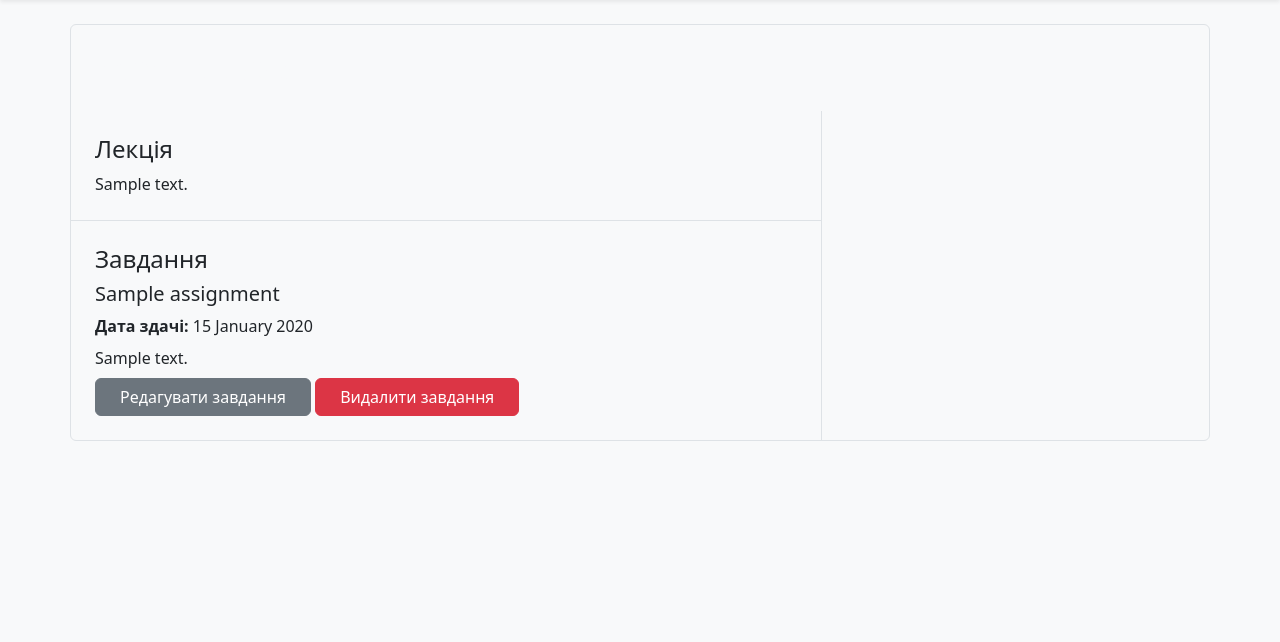
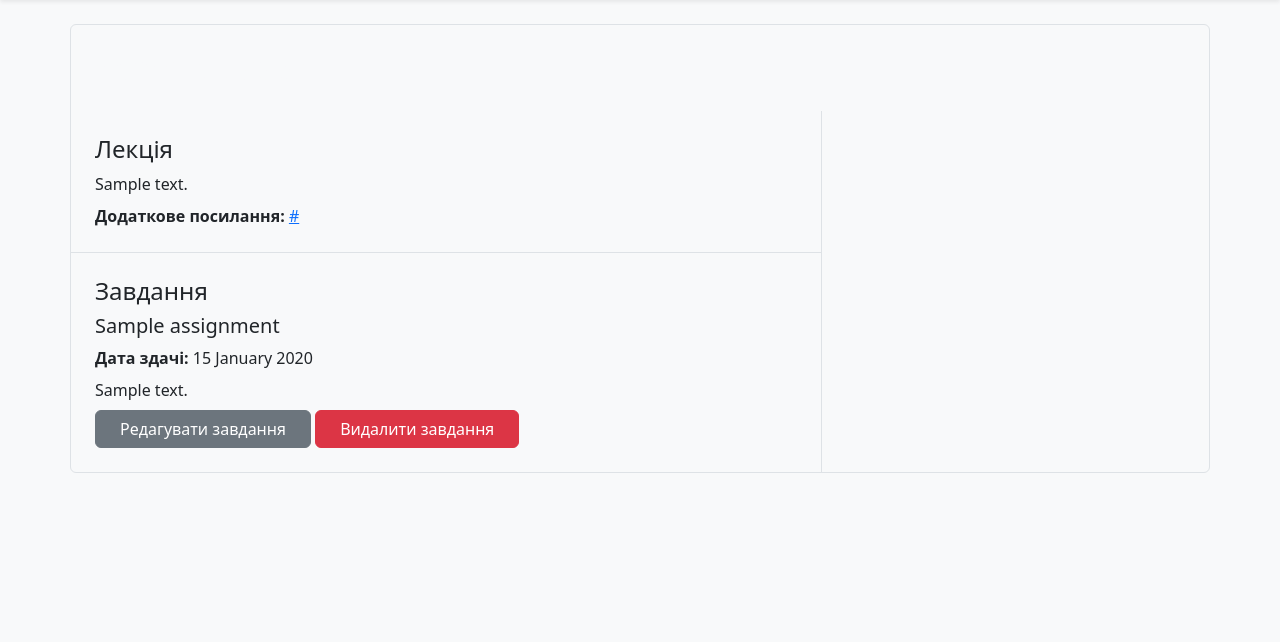
Before and after one commit to L3gvccy/LearningPlatform, a Django app: template learning_plat/templates/lesson/view_lesson.html in a window 1280 px wide. Shown: the part 70-712 px from the top of the page. Run offline with Django 3.2, Linux system fonts and the light colour scheme; the template is opened without the code that fills it: most values are stand-ins (such as "Sample title", 1, 10 or a date in 2020); parts of the project's set-up code (start-up, migrations or seed data) failed here and were passed over; some libraries are stand-ins or nearby versions.

Commit message:
Improve lesson content display and link visibility in view lesson template

```diff
--- a/learning_plat/templates/lesson/view_lesson.html
+++ b/learning_plat/templates/lesson/view_lesson.html
@@ -24,7 +24,15 @@
                         Лекція
                         {% endif %}
                     </h4>
-                    <p class="mb-0">{{ lesson.content }}</p>
+                    <p class="mb-2">{{ lesson.content }}</p>
+                    <p class="mb-0">
+                        <span class="fw-bold">Додаткове посилання: </span>
+                        {% if lesson.link %}
+                        <a href="{{ lesson.link }}" target="_blank">{{ lesson.link }}</a>
+                        {% else %}
+                        Додаткове посилання відсутнє
+                        {% endif %}
+                    </p>
                 </div>
                 <div class="p-4">
                     {% if assignment %}
```
